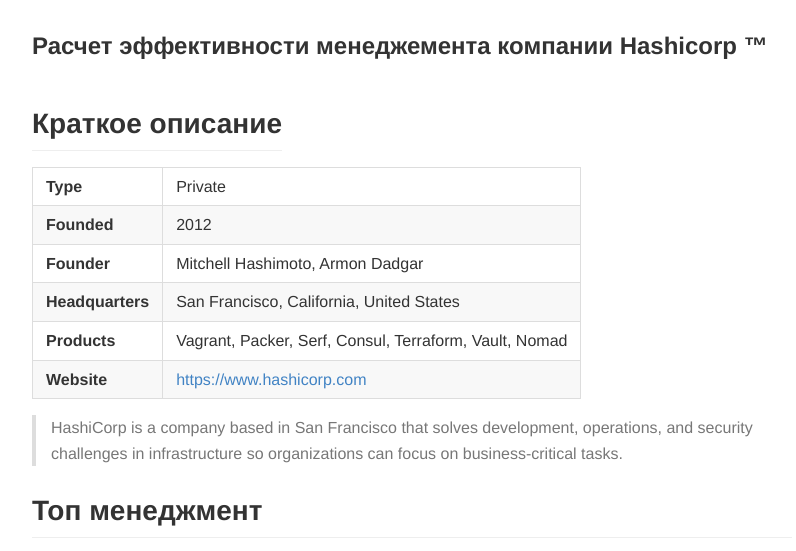
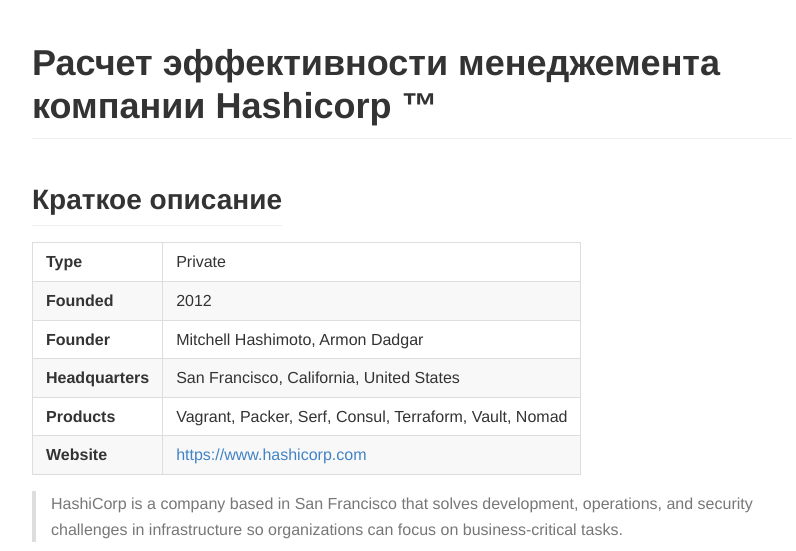
Before and after one commit to ubun22/Ubun1.github.io, a plain HTML site: page index.html in a window 1280 px wide. Shown: the part 178-729 px from the top of the page, without its empty margins (243-1039 px from the left). Drawn offline with Linux system fonts and the light colour scheme.

Commit message:
change top heading to h1

```diff
--- a/index.html
+++ b/index.html
@@ -17,9 +17,9 @@
         width="140" height="145">
     </div>
     <div style="float:left;">
-      <h3 id="расчет-эффективности-менеджемента-компании-hashicorp">
+      <h1 id="расчет-эффективности-менеджемента-компании-hashicorp">
         <a class="header-link" href="#расчет-эффективности-менеджемента-компании-hashicorp"></a>
-        Расчет эффективности менеджемента компании Hashicorp &#8482;</h3>
+        Расчет эффективности менеджемента компании Hashicorp &#8482;</h1>
     </div>
     <div style="float:left;">
       <h2 id="краткое-описание">
```
